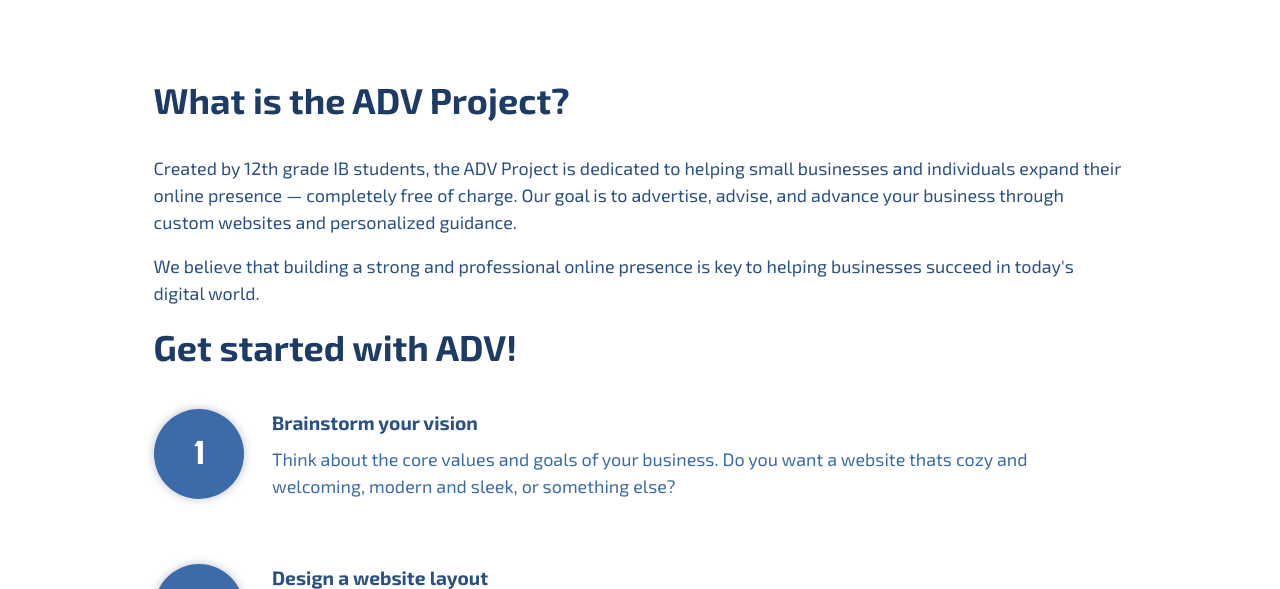
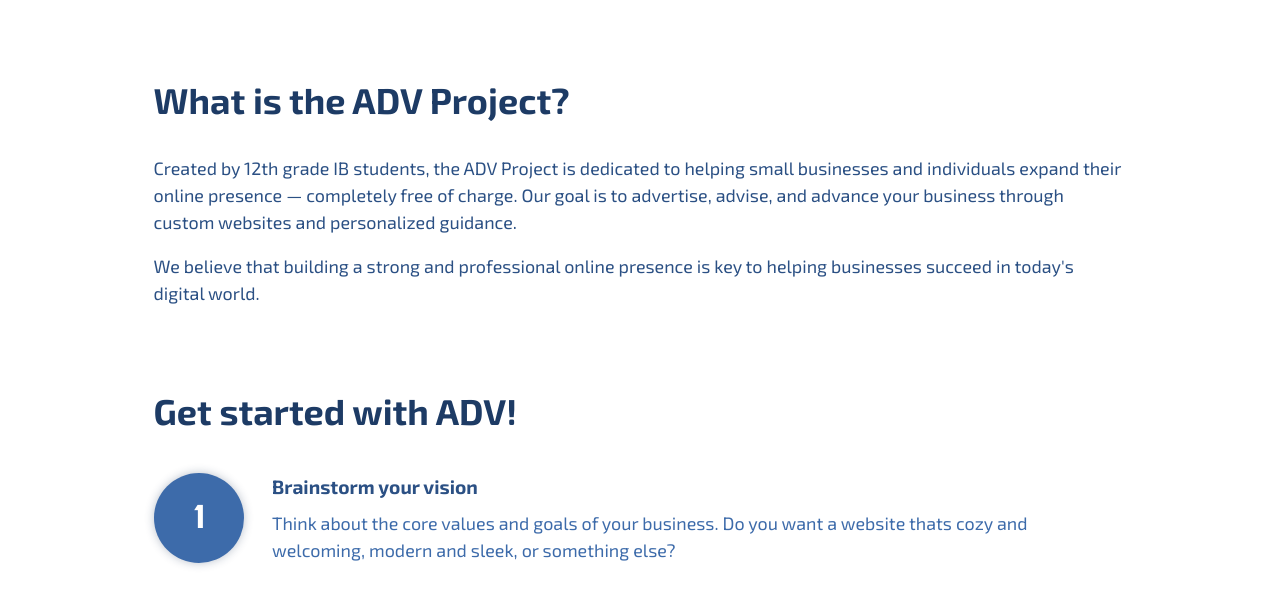
Before and after one commit to adv-projects/website-adv-project, a plain HTML site: page index.html in a window 1280 px wide. Shown: the part 812-1401 px from the top of the page. Drawn offline with Linux system fonts and the light colour scheme; a web font is replaced by a local one.

Commit message:
Update adv-introduction.css

```diff
--- a/adv-introduction.css
+++ b/adv-introduction.css
@@ -2,7 +2,7 @@
   padding-top: 10vh;
   padding-left: 12vw;
   padding-right: 12vw;
-  padding-bottom: 0px;
+  padding-bottom: 5vw;
 }
 
 .adv-introduction-title {
```
